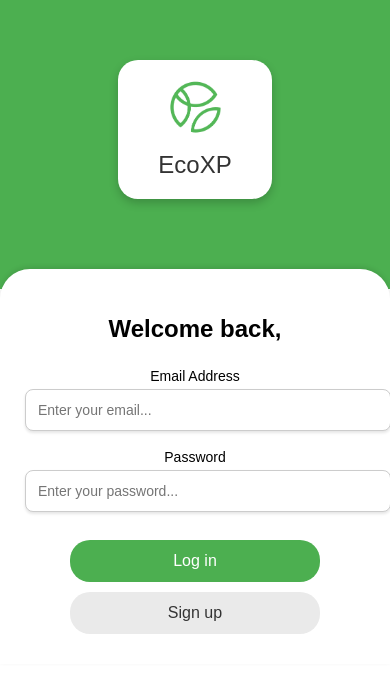
After one commit to Kayde-n/Assignment_Project, a PHP site: page /login-merge.php in a window 390 px wide. The commit adds this page. Shown: the top 673 px of the page. Run offline with PHP 8.4, Linux system fonts and the light colour scheme.

Commit message:
merge desktop and mobile version for login page

```diff
--- /dev/null
+++ b/login-merge.css
@@ -0,0 +1,197 @@
+/* -------------------- MOBILE FIRST -------------------- */
+body {
+    margin: 0;
+    font-family: Arial, sans-serif;
+    background: #ffffff;
+}
+
+/* Container stacked by default */
+.container {
+    display: block;
+}
+
+/* Top green section for mobile */
+.top-section-mobile {
+    display: block;
+    background: #4CAF50;
+    text-align: center;
+    padding: 60px 20px;
+}
+
+/* Logo card for mobile */
+.eco-box.logo-card {
+    display: inline-block;
+    background: #ffffff;
+    border-radius: 20px;
+    padding: 20px 40px;
+    box-shadow: 0 4px 10px rgba(0,0,0,0.2);
+    margin-bottom: 30px;
+}
+
+.eco-logo {
+    width: 70px;
+    height: auto;
+    margin-bottom: 10px;
+}
+
+.eco-box h2 {
+    color: #333;
+    font-weight: 500;
+    margin: 0;
+}
+
+/* Login section */
+.left-panel .login-section {
+    background: #ffffff;
+    padding: 30px 25px;
+    border-top-left-radius: 30px;
+    border-top-right-radius: 30px;
+    margin-top: -20px;
+    box-shadow: 0px -2px 5px rgba(0,0,0,0.1);
+    text-align: center;
+}
+
+.left-panel .login-section h1 {
+    font-size: 24px;
+    margin-bottom: 25px;
+}
+
+label {
+    display: block;
+    font-size: 14px;
+    margin-bottom: 5px;
+}
+
+input {
+    width: 340px;
+    padding: 12px;
+    font-size: 14px;
+    border-radius: 8px;
+    border: 1px solid #ccc;
+    margin-bottom: 18px;
+    box-shadow: 0 2px 3px rgba(0,0,0,0.1);
+}
+
+.button-section {
+    margin-top: 10px;
+    display: flex;
+    flex-direction: column;
+    align-items: center;
+    gap: 10px;
+}
+
+.login-btn,
+.signup-btn {
+    width: 250px;
+    padding: 12px;
+    border-radius: 20px;
+    font-size: 16px;
+    cursor: pointer;
+    border: none;
+}
+
+.login-btn { background: #4CAF50; color: white; }
+.signup-btn { background: #eaeaea; color: #333; }
+
+/* Right panel hidden on mobile */
+.right-panel {
+    display: none;
+}
+
+/* -------------------- DESKTOP -------------------- */
+@media (min-width: 992px) {
+    .container {
+        display: flex;
+        min-height: 100vh;
+    }
+
+    /* Hide mobile top section */
+    .top-section-mobile {
+        display: none;
+    }
+
+    /* Left panel = login form */
+    .left-panel {
+        flex: 1;
+        padding: 50px;
+        display: flex;
+        flex-direction: column;
+        justify-content: center;
+        text-align: left;
+        background: #ffffff;
+    }
+
+    .left-panel .login-section {
+        background: none;
+        padding: 0;
+        border-radius: 0;
+        margin-top: 0;
+        box-shadow: none;
+        text-align: left;
+    }
+
+    .left-panel .login-section h1 {
+        font-size: 56px;
+        margin-bottom: 50px;
+    }
+
+    label {
+        font-size: 30px;
+    }
+
+    input {
+        width: 900px;
+        font-size: 16px;
+        margin-bottom: 20px;
+        margin-top: 10px;
+        box-shadow: 0 5px 3px rgba(0,0,0,0.1);
+    }
+
+    .login-btn, .signup-btn {
+        width: 300px;
+        font-size: 24px;
+        border-radius: 8px;
+        margin: 0;
+        box-shadow: 0 5px 3px rgba(0,0,0,0.1);
+    }
+
+    /* Center buttons in left panel */
+    .left-panel .button-section {
+        display: flex;
+        flex-direction: column;
+        align-items: center;
+        gap: 15px;
+    }
+
+    /* Right panel = logo box */
+    .right-panel {
+        display: flex;
+        flex: 1;
+        background: #4CAF50;
+        justify-content: center;
+        align-items: center;
+        padding: 50px;
+    }
+
+    .right-panel .eco-box {
+        display: flex;
+        flex-direction: column;
+        align-items: center;
+        gap: 20px;
+        background: #ffffff;
+        padding: 30px 40px;
+        border-radius: 20px;
+        box-shadow: 0 4px 10px rgba(0,0,0,0.15);
+        text-align: center;
+    }
+
+    .right-panel .eco-logo {
+        width: 350px;
+        margin-bottom: 20px;
+    }
+
+    /* Hide mobile logo card on desktop */
+    .eco-box.logo-card {
+        display: none;
+    }
+}
--- /dev/null
+++ b/login-merge.php
@@ -0,0 +1,51 @@
+<!DOCTYPE html>
+<html lang="en">
+<head>
+<meta charset="UTF-8">
+<meta name="viewport" content="width=device-width, initial-scale=1.0">
+<title>EcoXP Login</title>
+<link rel="stylesheet" href="login-merge.css">
+
+</head>
+<body>
+
+<div class="container">
+
+    <!-- Left panel = form -->
+    <div class="left-panel">
+        <!-- Mobile top green logo -->
+        <div class="top-section-mobile">
+            <div class="eco-box logo-card">
+                <img src="images/ecoxp-logo.png" class="eco-logo" alt="EcoXP Logo">
+                <h2>EcoXP</h2>
+            </div>
+        </div>
+
+        <div class="login-section">
+            <h1>Welcome back,</h1>
+            <form method="POST">
+                <label>Email Address</label>
+                <input type="email" name="email" placeholder="Enter your email..." required>
+
+                <label>Password</label>
+                <input type="password" name="password" placeholder="Enter your password..." required>
+
+                <div class="button-section">
+                    <button type="submit" class="login-btn">Log in</button>
+                    <button type="button" class="signup-btn">Sign up</button>
+                </div>
+            </form>
+        </div>
+    </div>
+
+    <!-- Right panel = desktop logo -->
+    <div class="right-panel">
+        <div class="eco-box">
+            <img src="images/ecoxp-logo.png" class="eco-logo" alt="EcoXP Logo">
+            <h2 style="font-size: 32px; font-weight: 600;">EcoXP</h2>
+        </div>
+    </div>
+</div>
+
+</body>
+</html>
--- a/mobile-login.css
+++ b/mobile-login.css
@@ -10,7 +10,7 @@ body {
     padding: 60px 20px;
 }
 
-.white-card {
+.eco-box {
     display: inline-block;          /* wrap content */
     background: #ffffff;            /* white color */
     border-radius: 20px;            /* curved edges */
--- a/mobile-login.php
+++ b/mobile-login.php
@@ -10,7 +10,7 @@
 
 <body>
     <div class="top-section">
-        <div class="white-card">
+        <div class="eco-box">
             <img src="images/ecoxp-logo.png" class="logo" alt="EcoXP Logo">
             <h2>EcoXP</h2>
         </div>
```
Also changed, not shown: desktop-login.css (+0 -25 lines).
